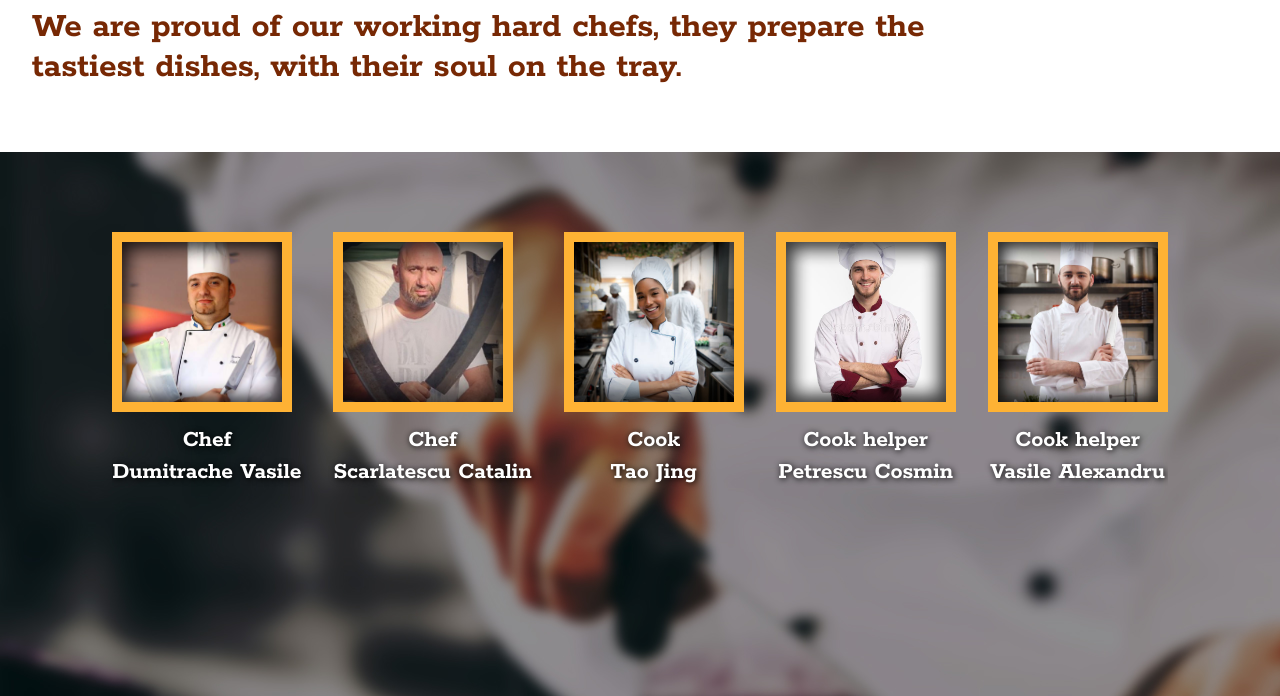
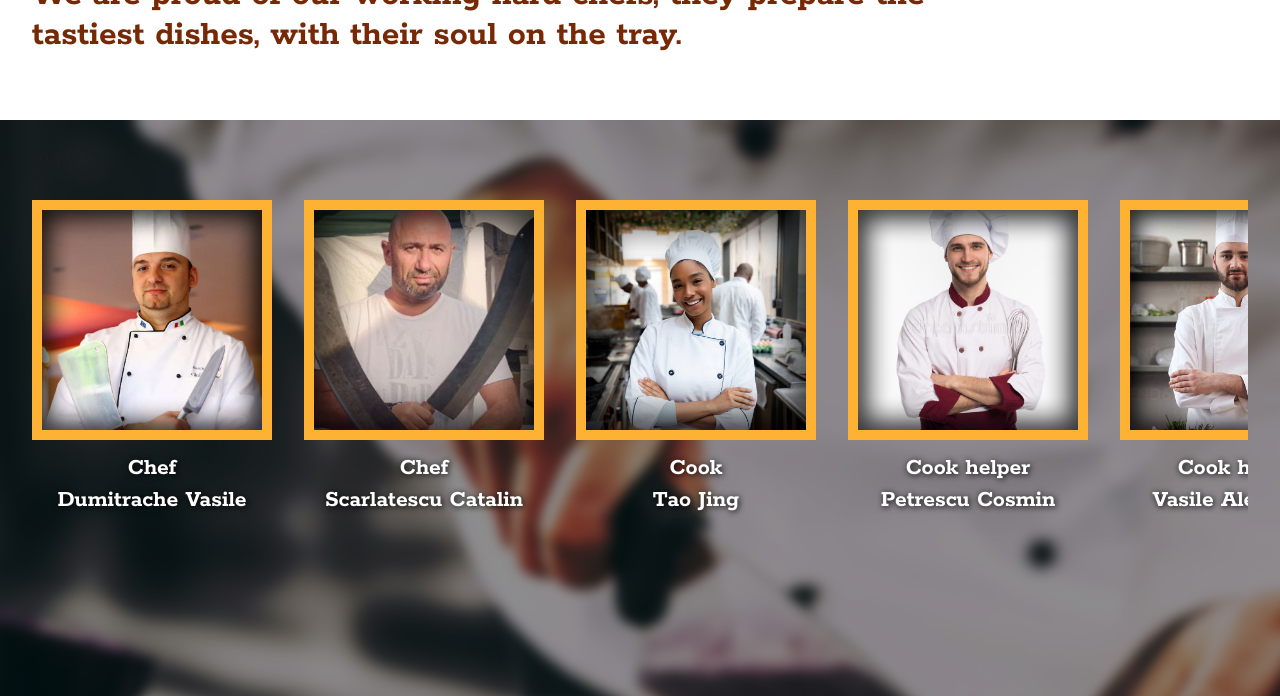
Before and after one commit to NachoTheCactus/beemostw, a website: page public/index.html in a window 1280 px wide. Shown: the part 1780-2476 px from the top of the page. Drawn offline with Linux system fonts and the light colour scheme.

Commit message:
Solved some small issues

```diff
--- a/public/index.html
+++ b/public/index.html
@@ -76,7 +76,7 @@
             </div>
         </div>
 
-        <div id="cooks-title" class="mx-auto container h-fit bg-white text-bmo-b text-2xl md:text-3xl flex flex-col items gap-4 md:gap-6 py-16 px-8">
+        <div id="cooks-title" class="mx-auto container h-fit bg-white text-bmo-b text-2xl md:text-3xl flex flex-col items gap-4 md:gap-6 pb-16 p-8">
             <img class="h-6 w-fit" src="assets/Logo/Logo_no_b2_brown.png" alt="beemo's small logo">
             <h2 class="cooks-title text-sm-2xl lg:w-3/4"></h2>
         </div>
@@ -86,35 +86,35 @@
                 <div id="cooks-portret" class="flex gap-8 overflow-auto justify-between items-start snap-x snap-mandatory pb-6 max-w-full">
                     <div class="min-w-[240px] h-1 lg:hidden"></div>
                     <div class="flex flex-col gap-3 snap-center shrink-0 cook">
-                        <img class="border-[10px] border-bmo-y w-[180px] md:[240px] border-7" src="assets/Chefs/Chef_Dumitrache_Vasile_cut_shadow.jpg" alt="Chef Dumitrache Vasile image" width="400px" height="400px">
+                        <img class="md:border-[10px] border-bmo-y w-[180px] md:w-[240px] border-7" src="assets/Chefs/Chef_Dumitrache_Vasile_cut_shadow.jpg" alt="Chef Dumitrache Vasile image" width="400px" height="400px">
                         <div class="flex flex-col items-center">
                             <p class="cook-role-dumitrache cook-shadow text-sm-lg"></p>
                             <p class="cook-shadow text-sm-lg">Dumitrache Vasile</p>
                         </div>
                     </div>
                     <div class="flex flex-col gap-3 snap-center shrink-0 cook">
-                        <img class="border-[10px] border-bmo-y w-[180px] md:[240px] border-7" src="assets/Chefs/Chef_Scarlatescu_Catalin_cut_shadow.jpg" alt="Chef Scarlatescu Catalin image" width="400px" height="400px">
+                        <img class="md:border-[10px] border-bmo-y w-[180px] md:w-[240px] border-7" src="assets/Chefs/Chef_Scarlatescu_Catalin_cut_shadow.jpg" alt="Chef Scarlatescu Catalin image" width="400px" height="400px">
                         <div class="flex flex-col items-center">
                             <p class="cook-role-scarlatescu cook-shadow text-sm-lg"></p>
                             <p class="cook-shadow text-sm-lg">Scarlatescu Catalin</p>
                         </div>
                     </div>
                     <div class="flex flex-col gap-3 snap-center shrink-0 cook">
-                        <img class="border-[10px] border-bmo-y w-[180px] md:[240px] border-7" src="assets/Chefs/Chef_Tao_Jing_cut_shadow.jpg" alt="Cook Tao Jing image" width="400px" height="400px">
+                        <img class="md:border-[10px] border-bmo-y w-[180px] md:w-[240px] border-7" src="assets/Chefs/Chef_Tao_Jing_cut_shadow.jpg" alt="Cook Tao Jing image" width="400px" height="400px">
                         <div class="flex flex-col items-center">
                             <p class="cook-role-tao cook-shadow text-sm-lg"></p>
                             <p class="cook-shadow text-sm-lg">Tao Jing</p>
                         </div>
                     </div>
                     <div class="flex flex-col gap-3 snap-center shrink-0 cook">
-                        <img class="border-[10px] border-bmo-y w-[180px] md:[240px] border-7" src="assets/Chefs/Chef_Petrescu_Cosmin_cut_shadow.jpg" alt="Cook helper Petrescu Cosmin" width="400px" height="400px">
+                        <img class="md:border-[10px] border-bmo-y w-[180px] md:w-[240px] border-7" src="assets/Chefs/Chef_Petrescu_Cosmin_cut_shadow.jpg" alt="Cook helper Petrescu Cosmin" width="400px" height="400px">
                         <div class="flex flex-col items-center">
                             <p class="cook-role-petrescu cook-shadow text-sm-lg"></p>
                             <p class="cook-shadow text-sm-lg">Petrescu Cosmin</p>
                         </div>
                     </div>
                     <div class="flex flex-col gap-3 snap-center shrink-0 cook">
-                        <img class="border-[10px] border-bmo-y w-[180px] md:[240px] border-7" src="assets/Chefs/Chef_Vasile_Alexandru_cut_shadow.jpg" alt="Cook helper Vasile Alexandru" width="400px" height="400px">
+                        <img class="md:border-[10px] border-bmo-y w-[180px] md:w-[240px] border-7" src="assets/Chefs/Chef_Vasile_Alexandru_cut_shadow.jpg" alt="Cook helper Vasile Alexandru" width="400px" height="400px">
                         <div class="flex flex-col items-center">
                             <p class="cook-role-vasile cook-shadow text-sm-lg"></p>
                             <p class="cook-shadow text-sm-lg">Vasile Alexandru</p>
```
Also changed, not shown: public/output.css.
